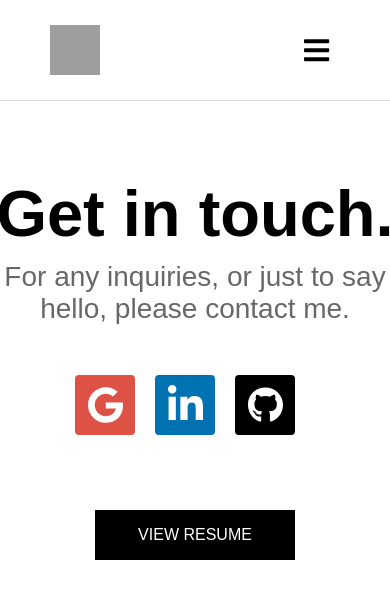
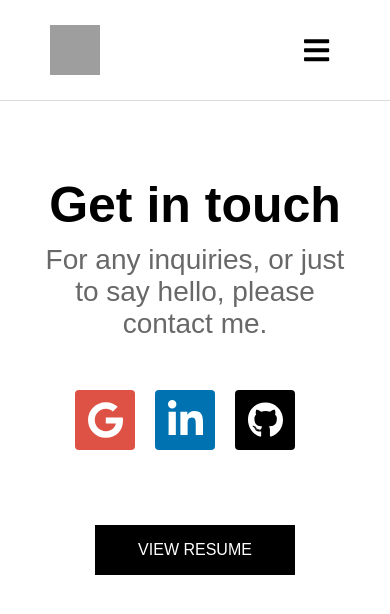
Before and after one commit to johnshellabarger/personal-website, a React (Create React App) app: page /contact in a window 390 px wide. Shown: the top 614 px of the page. Built offline with nearby package versions, Linux system fonts and the light colour scheme; grey boxes are pictures that could not be loaded.

Commit message:
changed contact page

```diff
--- a/src/components/contact/Contact.js
+++ b/src/components/contact/Contact.js
@@ -11,7 +11,7 @@ const Contact = () => {
         <div className='left'>
         <div className='contact-container'>
 
-      <h1 className='contact-header'>Get in touch.</h1>
+      <h1 className='contact-header'>Get in touch</h1>
 
       <p className='contact-subtext'>For any inquiries, or just to say hello, please contact me.</p>
 
--- a/src/components/contact/contact.css
+++ b/src/components/contact/contact.css
@@ -27,7 +27,6 @@
 .left {
   background-color: rgb(255, 255, 255);
 
-
 }
 
 .right {
@@ -52,8 +51,8 @@
 .contact-header {
   font-family: 'Montserrat', sans-serif;
   font-weight: 600;
-  font-size: 85px;
-  margin-bottom: 15px;
+  font-size: 80px;
+
 }
 
 .resume-btn {
@@ -78,17 +77,18 @@ background-color: red;
   font-size: 30px;
   color: rgb(104, 104, 104);
   width: 80%;
-  margin-bottom: 60px;
 }
 
 .contact-container {
+  display: flex;
+  flex-direction: column;
+  justify-content: space-between;
+  height: 400px;
   width: 500px;
-  height: 500px;
-  margin: auto;
 }
 
 .icon-div {
-  margin-bottom: 75px;
+
   display: flex;
   width: 100%;
 }
@@ -238,10 +238,11 @@ background-color: red;
     display: none;
   }
 
+
   .contact-header {
     font-family: 'Montserrat', sans-serif;
     font-weight: 600;
-    font-size: 65px;
+    font-size: 60px;
     margin-bottom: 1;
   }
 
@@ -273,10 +274,16 @@ background-color: red;
     width: 100%;
   }
 
-  .contact-container {
+  /* .contact-container {
     width: 600px;
     height: 600px;
     margin: auto;
+  } */
+
+  .contact-container {
+    display: block;
+    height: 600px;
+    width: 600px;
   }
 
 
@@ -285,9 +292,16 @@ background-color: red;
 
 @media only screen and (max-width: 600px)  {
   .contact-container {
-    width: 400px;
-    height: 400px;
+    width: 300px;
+    height: 300px;
     margin: auto;
+  }
+
+  .contact-header {
+    font-family: 'Montserrat', sans-serif;
+    font-weight: 600;
+    font-size: 50px;
+    margin-bottom: 1;
   }
 
   .contact-subtext {
```
